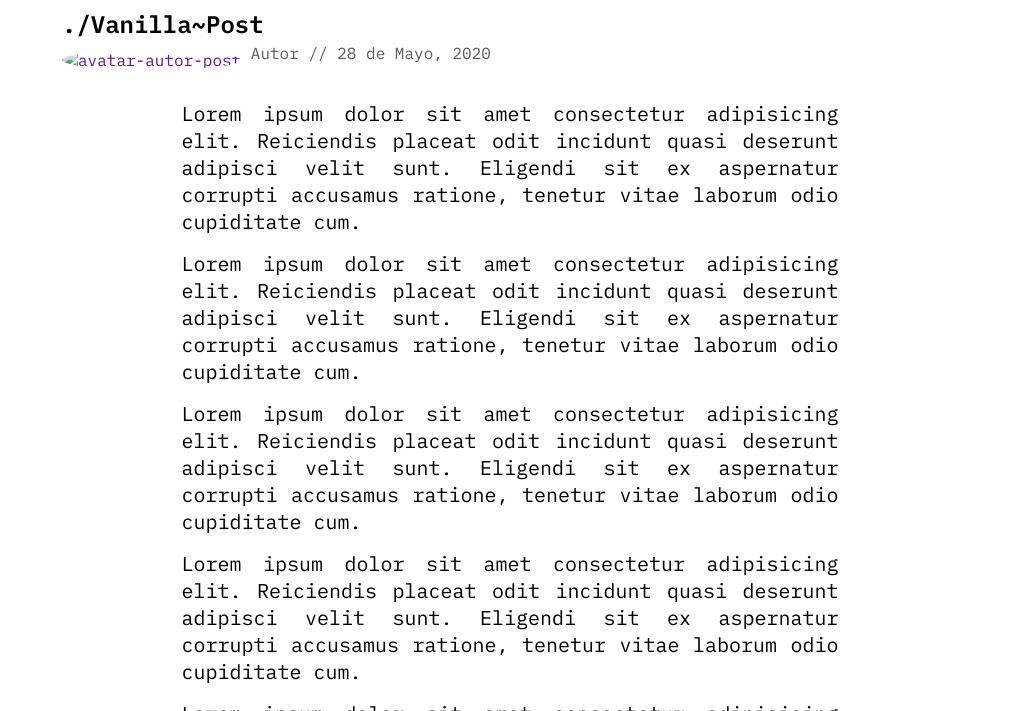
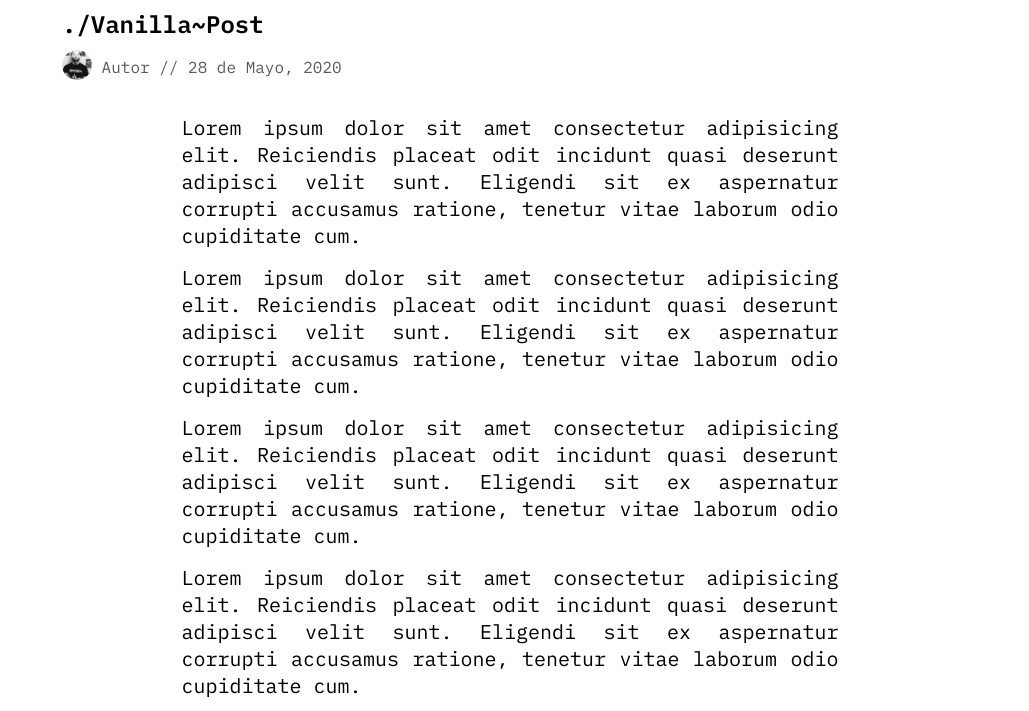
Before and after one commit to nahuedev/vanillabg, a plain HTML site: page 28-05-20-post.html in a window 1280 px wide. Shown: the part 72-783 px from the top of the page, without its empty margins (130-1159 px from the left). Drawn offline with Linux system fonts and the light colour scheme; the site is published under a folder, as on GitHub Pages, so addresses that start at the root find nothing.

Commit message:
Update 28-05-20-post.html

```diff
--- a/28-05-20-post.html
+++ b/28-05-20-post.html
@@ -34,7 +34,7 @@
             <ul>
                 <li class="post-info">
                     <a href="">
-                        <img class="avatar-post" src="/img/avatar.jpeg" alt="avatar-autor-post" />
+                        <img class="avatar-post" src="img/avatar.jpeg" alt="avatar-autor-post" />
                         <span>Autor</span></a>
                 </li>
                 <li></li>
```
